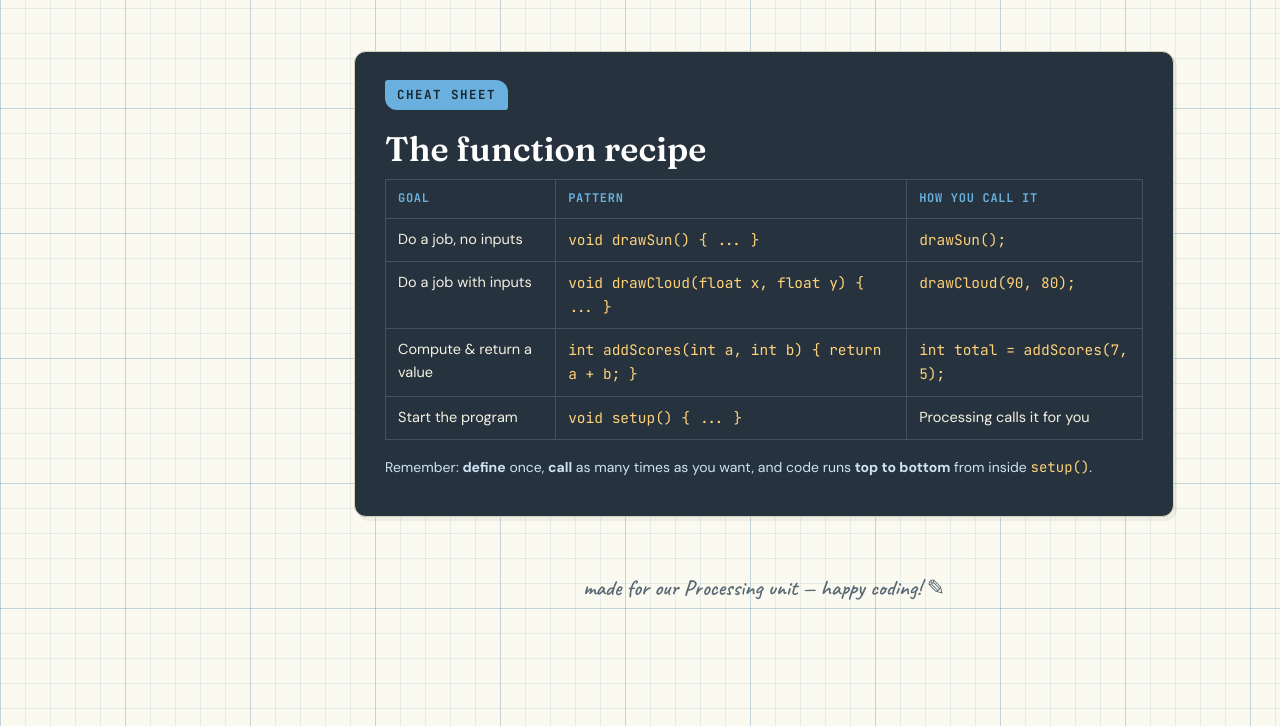
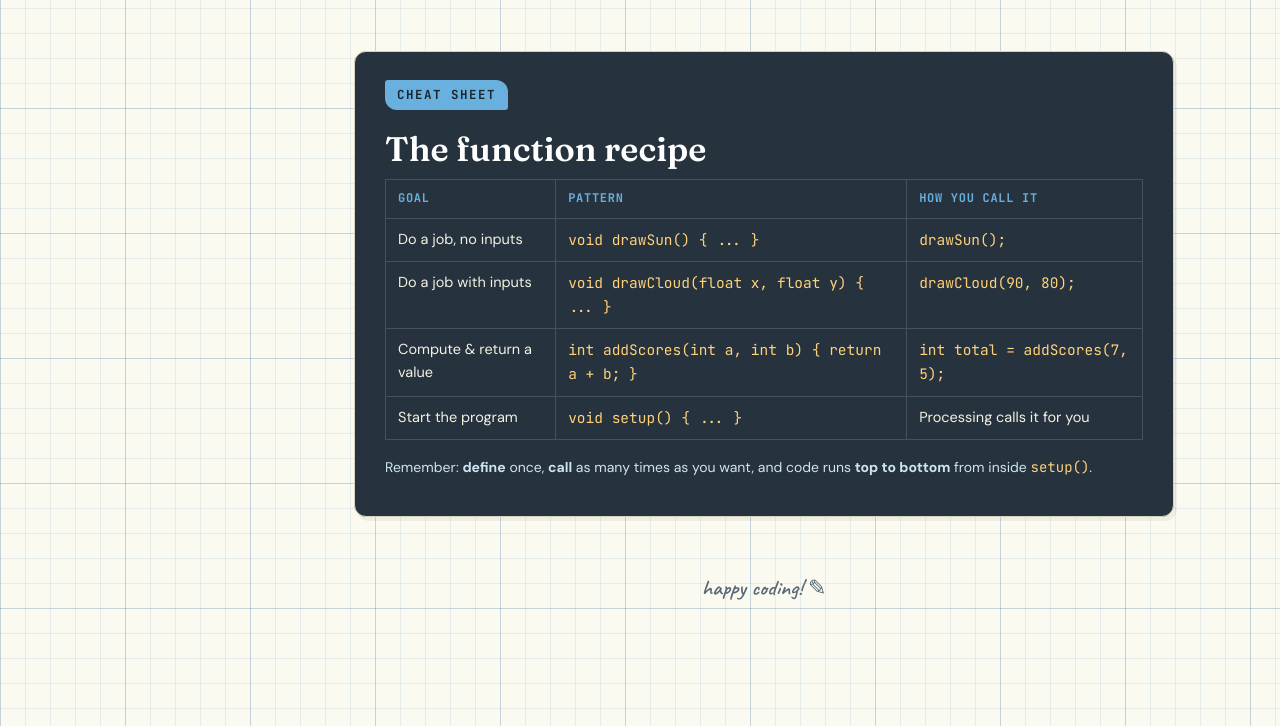
Before and after one commit to bobbybryant/APCSP-Processing-Java, a plain HTML site: page functions.html in a window 1280 px wide. Shown: the part 8517-9243 px from the top of the page. Drawn offline with Linux system fonts and the light colour scheme.

Commit message:
Update functions.html

```diff
--- a/functions.html
+++ b/functions.html
@@ -692,7 +692,7 @@ println(addScores(10, 4));  // 14</code></pre>
     </div>
   </section>
 
-  <footer>made for our Processing unit — happy coding! ✎</footer>
+  <footer>happy coding! ✎</footer>
 </div>
 </div>
 
```
